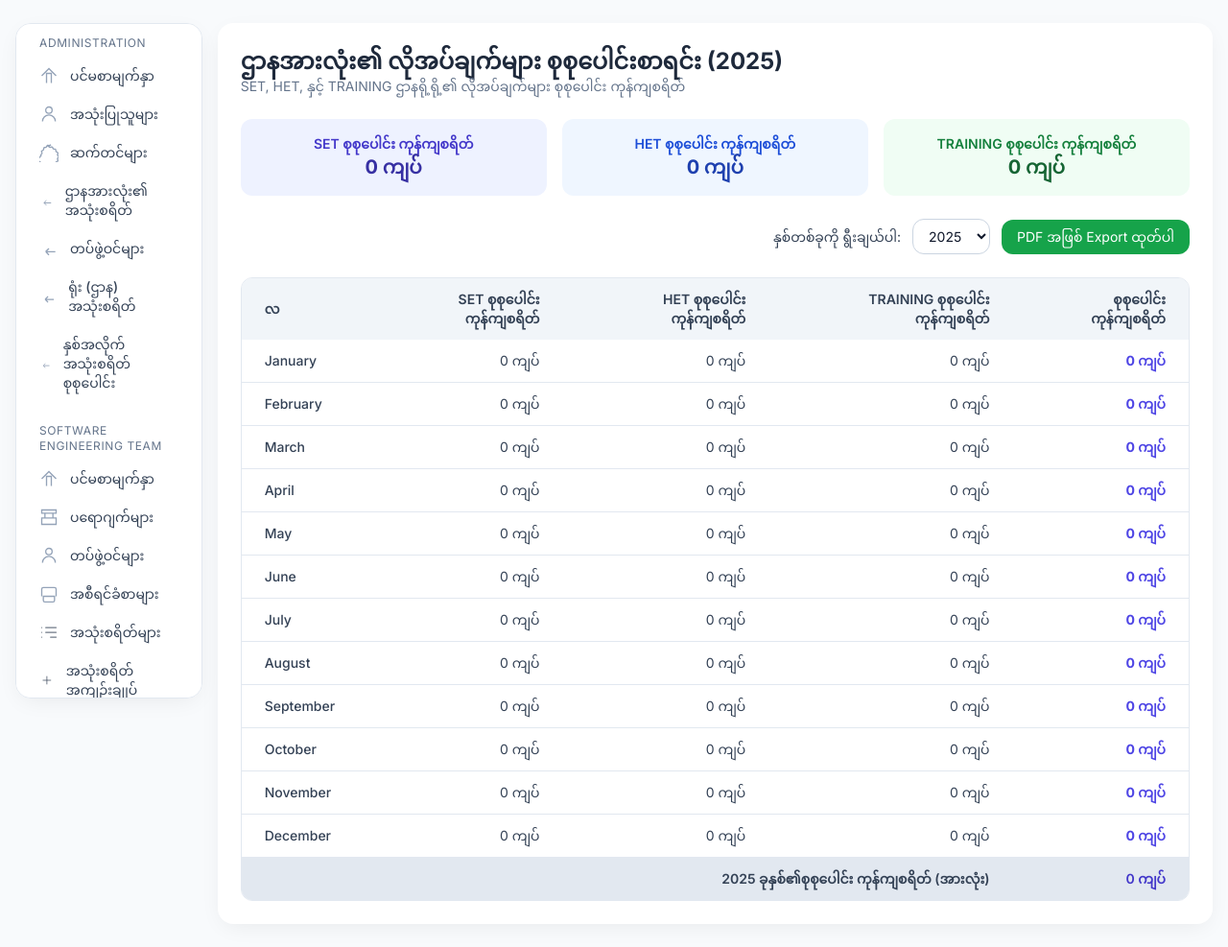
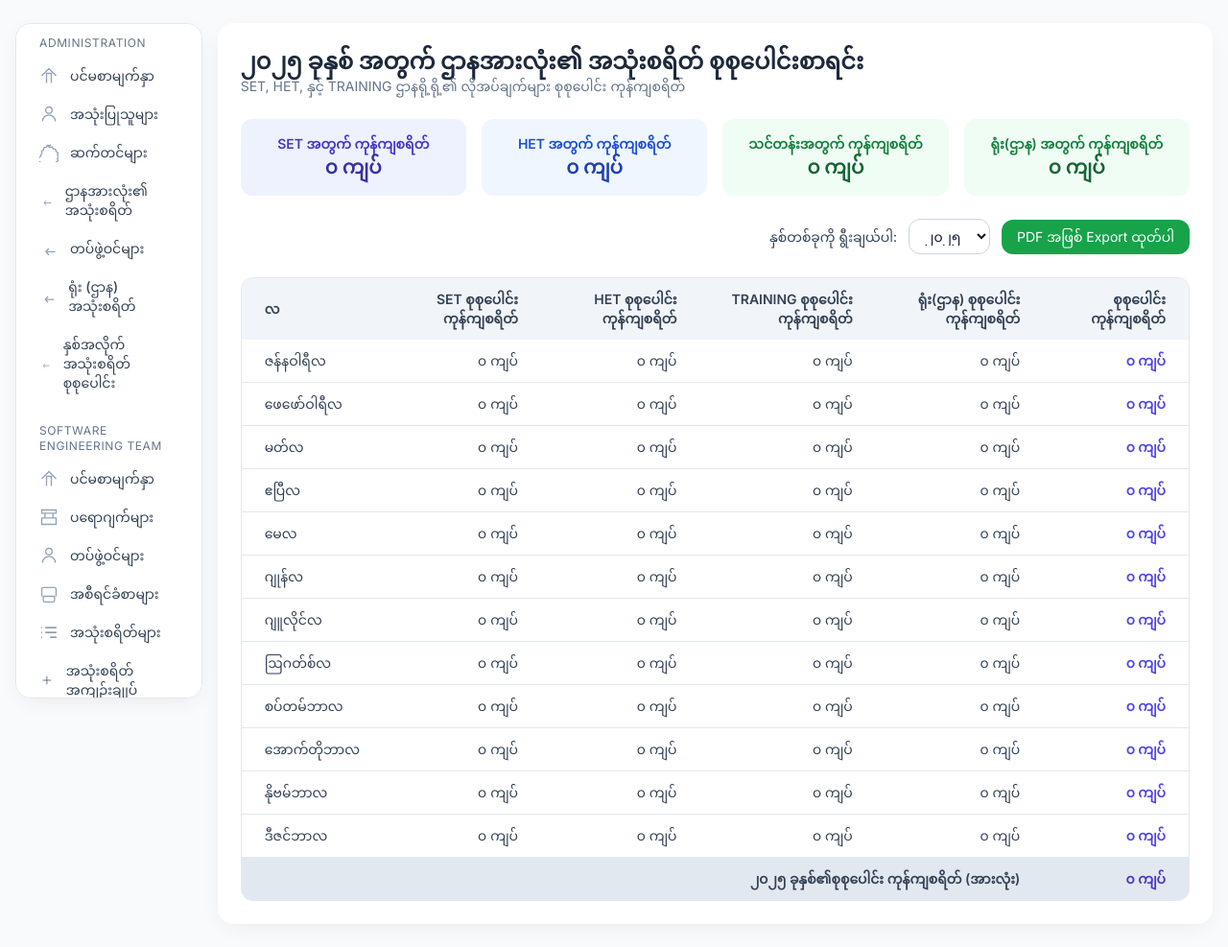
Before and after one commit to kyawsoehla0101/office-management, a Django app: page /dashboard/all/spending-money/summary/ in a window 1280 px wide. Shown: the part 75-1062 px from the top of the page at 96% size. Run offline with Django 5.2, Linux system fonts and the light colour scheme; a user stored in the database is signed in; tables that the repository leaves empty hold one stand-in row (values such as "Sample post"); some libraries are stand-ins or nearby versions.

Commit message:
Update SpendingMoney and Summary page

```diff
--- a/base/models.py
+++ b/base/models.py
@@ -70,9 +70,10 @@ class SpendingMoney(BaseMonthlySpendingMoney):
     attachment = models.FileField(upload_to="spending_money/docs/", blank=True, null=True)
 
     @property
-
     def total_cost(self):
         return (self.quantity or 0) * (self.estimated_cost or 0)
-
+    @total_cost.setter
+    def total_cost(self, value):
+        self._total_cost = value
     def __str__(self):
         return f"{self.item_name} ({self.get_month_display()} {self.year})"
--- a/base/views.py
+++ b/base/views.py
@@ -133,14 +133,14 @@ def admin_all_spending_money(request):
     "မတ်လ",         # 03
     "ဧပြီလ",       # 04
     "မေလ",          # 05
-    "ဇွန်လ",         # 06
-    "ဇူလိုင်လ",      # 07
-    "ဩဂုတ်လ",      # 08
-    "စက်တင်ဘာလ",    # 09
+    "ဂျုန်လ",         # 06
+    "ဂျူလိုင်လ",      # 07
+    "ဩဂတ်စ်လ",      # 08
+    "စပ်တမ်ဘာလ",    # 09
     "အောက်တိုဘာလ",  # 10
-    "နိုဝင်ဘာလ",     # 11
+    "နိုဗမ်ဘာလ",     # 11
     "ဒီဇင်ဘာလ",      # 12
-]
+    ]
 
     today = timezone.now()
     current_month = today.month
@@ -185,6 +185,9 @@ def admin_all_spending_money(request):
     if selected_dept in ["training", "all"]:
         qs = TrainingSpendingMoney.objects.filter(year=selected_year, **month_filter)
         annotate_total(qs, "TRAINING")
+    if selected_dept in ["office", "all"]:
+        qs = SpendingMoney.objects.filter(year=selected_year, **month_filter)
+        annotate_total(qs, "OFFICE")
 
     total_cost = sum(float(r.total_cost or 0) for r in spending_money)
     total_items = len(spending_money)
@@ -210,6 +213,20 @@ def admin_all_spending_money(request):
 @login_required(login_url="/")
 @role_required("admin")
 def admin_spending_money_summary(request):
+    MYANMAR_MONTHS = [
+    "ဇန်နဝါရီလ",   # 01
+    "ဖေဖော်ဝါရီလ", # 02
+    "မတ်လ",         # 03
+    "ဧပြီလ",       # 04
+    "မေလ",          # 05
+    "ဂျုန်လ",         # 06
+    "ဂျူလိုင်လ",      # 07
+    "ဩဂတ်စ်လ",      # 08
+    "စပ်တမ်ဘာလ",    # 09
+    "အောက်တိုဘာလ",  # 10
+    "နိုဗမ်ဘာလ",     # 11
+    "ဒီဇင်ဘာလ",      # 12
+    ]
     # --- Get selected year or default to current year
     today = timezone.now()
     current_year = today.year
@@ -220,7 +237,7 @@ def admin_spending_money_summary(request):
     # --- Prepare data containers
     summary_data = []
     yearly_total = 0
-    total_set = total_het = total_training = 0
+    total_set = total_het = total_training = total_office = 0
 
     # --- Quantity × Cost Expression
     total_expr = ExpressionWrapper(
@@ -231,7 +248,7 @@ def admin_spending_money_summary(request):
     # --- Generate all months summary
     for i in range(1, 13):
         month_num = str(i).zfill(2)
-        month_label = month_name[i]
+        month_label = MYANMAR_MONTHS[i-1]
 
         set_total = (
             SoftwareSpendingMoney.objects.filter(year=selected_year, month=month_num)
@@ -245,27 +262,33 @@ def admin_spending_money_summary(request):
             TrainingSpendingMoney.objects.filter(year=selected_year, month=month_num)
             .aggregate(total=Sum(total_expr))["total"] or 0
         )
+        office_total = (
+            SpendingMoney.objects.filter(year=selected_year, month=month_num)
+            .aggregate(total=Sum(total_expr))["total"] or 0
+        )
 
-        grand_total = set_total + het_total + training_total
+        grand_total = set_total + het_total + training_total + office_total
         yearly_total += grand_total
         total_set += set_total
         total_het += het_total
         total_training += training_total
+        total_office += office_total
 
         summary_data.append({
             "month": month_label,
             "set_total": set_total,
             "het_total": het_total,
             "training_total": training_total,
+            "office_total": office_total,
             "grand_total": grand_total,
         })
 
     # --- Export PDF Logic
     if "export" in request.GET and request.GET["export"] == "pdf":
-        return export_spending_money_pdf(summary_data, total_set, total_het, total_training, yearly_total, selected_year)
+        return export_spending_money_pdf(summary_data, total_set, total_het, total_training,total_office, yearly_total, selected_year)
 
     # --- Render normal HTML
-    years = range(current_year - 5, current_year + 2)
+    years = range(current_year - 16, current_year + 7)
     context = {
         "year": selected_year,
         "years": years,
@@ -276,6 +299,7 @@ def admin_spending_money_summary(request):
         "total_set": total_set,
         "total_het": total_het,
         "total_training": total_training,
+        "total_office": total_office,
         "active_menu": "admin_all_spending_money_summary",
     }
     return render(request, "pages/admin/admin-all-spending-money-summary.html", context)
@@ -283,10 +307,7 @@ def admin_spending_money_summary(request):
 
 
 # Spending Money PDF Export Function
-@login_required(login_url="/")
-@role_required("admin")
-def export_spending_money_pdf(summary_data, total_set, total_het, total_training, yearly_total, year = to_myanmar_date_formatted(timezone.now())):
-
+def export_spending_money_pdf(summary_data, total_set, total_het, total_training,total_office, yearly_total, year = to_myanmar_date_formatted(timezone.now())):
 
     current_date = to_myanmar_date_formatted(timezone.now())
         # Myanmar month mapping
--- a/templates/pages/admin/admin-all-spending-money-summary-pdf.html
+++ b/templates/pages/admin/admin-all-spending-money-summary-pdf.html
@@ -96,6 +96,7 @@
                 <th class="text-right">SET</th>
                 <th class="text-right">HET</th>
                 <th class="text-right">TRAINING</th>
+                <th class="text-right">Office</th>
                 <th class="text-right">စုစုပေါင်း</th>
             </tr>
         </thead>
@@ -107,6 +108,7 @@
                 <td class="text-right">{{ row.set_total|floatformat:0|mynum }}</td>
                 <td class="text-right">{{ row.het_total|floatformat:0|mynum }}</td>
                 <td class="text-right">{{ row.training_total|floatformat:0|mynum }}</td>
+                <td class="text-right">{{ row.office_total|floatformat:0|mynum }}</td>
                 <td class="text-right">{{ row.grand_total|floatformat:0|mynum }}</td>
             </tr>
             {% endfor %}
--- a/templates/pages/admin/admin-all-spending-money-summary.html
+++ b/templates/pages/admin/admin-all-spending-money-summary.html
@@ -1,11 +1,12 @@
 {% extends 'layouts/main.html' %}
+{% load myanmar_nums %}
 {% block content %}
 <div class="bg-white dark:bg-slate-900 p-6 rounded-2xl shadow-soft max-w-12xl mx-auto">
 
   <div class="flex justify-between items-center mb-6">
     <div>
       <h2 class="text-2xl font-bold text-slate-800 dark:text-slate-100">
-        ဌာနအားလုံး၏ လိုအပ်ချက်များ စုစုပေါင်းစာရင်း ({{ year }})
+        {{ year|mynum }} ခုနှစ် အတွက် ဌာနအားလုံး၏ အသုံးစရိတ် စုစုပေါင်းစာရင်း
       </h2>
       <p class="text-sm text-slate-500 dark:text-slate-400">
         SET, HET, နှင့် TRAINING ဌာနရို့ရို့၏ လိုအပ်ချက်များ စုစုပေါင်း ကုန်ကျစရိတ်
@@ -14,18 +15,22 @@
   </div>
 
   <!-- 🧾 Department Totals -->
-  <div class="grid grid-cols-1 sm:grid-cols-3 gap-4 mb-6">
+  <div class="grid grid-cols-1 sm:grid-cols-4 gap-4 mb-6">
     <div class="p-4 bg-indigo-50 dark:bg-indigo-900/30 rounded-xl text-center">
-      <p class="text-sm font-semibold text-indigo-700 dark:text-indigo-300">SET စုစုပေါင်း ကုန်ကျစရိတ်</p>
-      <p class="text-xl font-bold text-indigo-800 dark:text-indigo-200">{{ total_set|floatformat:0 }} ကျပ်</p>
+      <p class="text-sm font-semibold text-indigo-700 dark:text-indigo-300">SET အတွက် ကုန်ကျစရိတ်</p>
+      <p class="text-xl font-bold text-indigo-800 dark:text-indigo-200">{{ total_set|floatformat:0|mynum }} ကျပ်</p>
     </div>
     <div class="p-4 bg-blue-50 dark:bg-blue-900/30 rounded-xl text-center">
-      <p class="text-sm font-semibold text-blue-700 dark:text-blue-300">HET စုစုပေါင်း ကုန်ကျစရိတ်</p>
-      <p class="text-xl font-bold text-blue-800 dark:text-blue-200">{{ total_het|floatformat:0 }} ကျပ်</p>
+      <p class="text-sm font-semibold text-blue-700 dark:text-blue-300">HET အတွက် ကုန်ကျစရိတ်</p>
+      <p class="text-xl font-bold text-blue-800 dark:text-blue-200">{{ total_het|floatformat:0|mynum }} ကျပ်</p>
     </div>
     <div class="p-4 bg-green-50 dark:bg-green-900/30 rounded-xl text-center">
-      <p class="text-sm font-semibold text-green-700 dark:text-green-300">TRAINING စုစုပေါင်း ကုန်ကျစရိတ်</p>
-      <p class="text-xl font-bold text-green-800 dark:text-green-200">{{ total_training|floatformat:0 }} ကျပ်</p>
+      <p class="text-sm font-semibold text-green-700 dark:text-green-300">သင်တန်းအတွက် ကုန်ကျစရိတ်</p>
+      <p class="text-xl font-bold text-green-800 dark:text-green-200">{{ total_training|floatformat:0|mynum }} ကျပ်</p>
+    </div>
+    <div class="p-4 bg-green-50 dark:bg-green-900/30 rounded-xl text-center">
+      <p class="text-sm font-semibold text-green-700 dark:text-green-300">ရုံး(ဌာန) အတွက် ကုန်ကျစရိတ်</p>
+      <p class="text-xl font-bold text-green-800 dark:text-green-200">{{ total_office|floatformat:0|mynum }} ကျပ်</p>
     </div>
   </div>
   <div class="flex justify-end">
@@ -34,7 +39,7 @@
   <select name="year" onchange="this.form.submit()"
           class="rounded-xl text-sm border border-slate-300 dark:border-slate-700 bg-white dark:bg-slate-900 px-3 py-2">
     {% for y in years %}
-      <option value="{{ y }}" {% if y == year %}selected{% endif %}>{{ y }}</option>
+      <option value="{{ y }}" {% if y == year %}selected{% endif %}>{{ y|mynum }}</option>
     {% endfor %}
   </select>
 
@@ -59,27 +64,29 @@
           <th class="px-6 py-3 text-right font-semibold">SET စုစုပေါင်း ကုန်ကျစရိတ်</th>
           <th class="px-6 py-3 text-right font-semibold">HET စုစုပေါင်း ကုန်ကျစရိတ်</th>
           <th class="px-6 py-3 text-right font-semibold">TRAINING စုစုပေါင်း ကုန်ကျစရိတ်</th>
+          <th class="px-6 py-3 text-right font-semibold">ရုံး(ဌာန) စုစုပေါင်း ကုန်ကျစရိတ်</th>
           <th class="px-6 py-3 text-right font-semibold">စုစုပေါင်း ကုန်ကျစရိတ်</th>
         </tr>
       </thead>
       <tbody>
         {% for row in summary_data %}
         <tr class="border-b border-slate-200 dark:border-slate-700 hover:bg-slate-50 dark:hover:bg-slate-800">
-          <td class="px-6 py-3 font-medium">{{ row.month }}</td>
-          <td class="px-6 py-3 text-right">{{ row.set_total|floatformat:0 }} ကျပ် </td>
-          <td class="px-6 py-3 text-right">{{ row.het_total|floatformat:0 }} ကျပ် </td>
-          <td class="px-6 py-3 text-right">{{ row.training_total|floatformat:0 }} ကျပ် </td>
+          <td class="px-6 py-3 font-medium">{{ row.month|default_if_none:"" }}</td>
+          <td class="px-6 py-3 text-right">{{ row.set_total|floatformat:0|mynum }} ကျပ် </td>
+          <td class="px-6 py-3 text-right">{{ row.het_total|floatformat:0|mynum }} ကျပ် </td>
+          <td class="px-6 py-3 text-right">{{ row.training_total|floatformat:0|mynum }} ကျပ် </td>
+          <td class="px-6 py-3 text-right">{{ row.office_total|floatformat:0|mynum }} ကျပ် </td>
           <td class="px-6 py-3 text-right font-bold text-indigo-600 dark:text-indigo-400">
-            {{ row.grand_total|floatformat:0 }} ကျပ်
+            {{ row.grand_total|floatformat:0|mynum }} ကျပ်
           </td>
         </tr>
         {% endfor %}
       </tbody>
       <tfoot>
         <tr class="bg-slate-200 dark:bg-slate-800 font-semibold">
-          <td class="px-6 py-3 text-right" colspan="4">{{ year }} ခုနှစ်၏စုစုပေါင်း ကုန်ကျစရိတ် (အားလုံး)</td>
+          <td class="px-6 py-3 text-right" colspan="5">{{ year|mynum }} ခုနှစ်၏စုစုပေါင်း ကုန်ကျစရိတ် (အားလုံး)</td>
           <td class="px-6 py-3 text-right text-indigo-700 dark:text-indigo-300">
-            {{ yearly_total|floatformat:0 }} ကျပ်
+            {{ yearly_total|floatformat:0|mynum }} ကျပ်
           </td>
         </tr>
       </tfoot>
--- a/templates/pages/admin/admin-all-spending-money.html
+++ b/templates/pages/admin/admin-all-spending-money.html
@@ -13,6 +13,7 @@
       <select name="department"
         class="rounded-xl border border-slate-300 dark:border-slate-700 bg-white dark:bg-slate-800 px-3 py-2 text-sm text-slate-700 dark:text-slate-200">
         <option value="all" {% if selected_dept == 'all' %}selected{% endif %}>ဌာနအားလုံး</option>
+        <option value="office" {% if selected_dept  == 'office' %}selected{% endif %}>ရုံးအသုံးစရိတ်</option>
         <option value="set" {% if selected_dept  == 'set' %}selected{% endif %}>Software Engineering (SET)</option>
         <option value="het" {% if selected_dept  == 'het' %}selected{% endif %}>Hardware Engineering (HET)</option>
         <option value="training" {% if selected_dept == 'training' %}selected{% endif %}>Training School</option>
```
